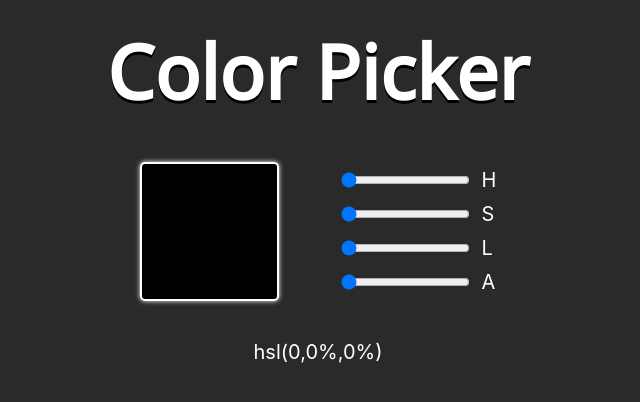
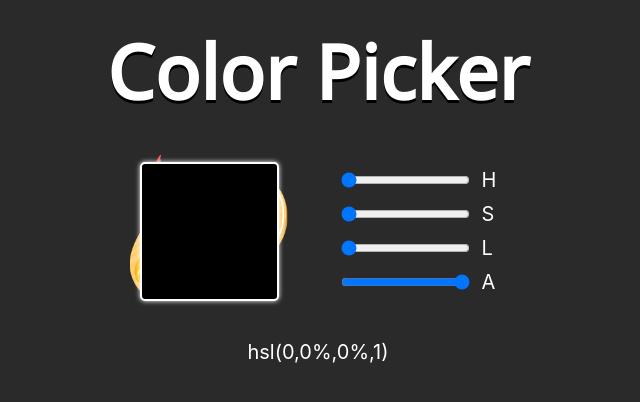
Before and after one commit to mmyenny/color-picker-2, a React (Create React App) app: page / in a window 1280 px wide. Shown: the top 402 px of the page, without its empty margins (322-962 px from the left). Built offline with nearby package versions, Linux system fonts and the light colour scheme.

Commit message:
Added image to show opacity
created function for alpha

```diff
--- a/src/App.css
+++ b/src/App.css
@@ -19,6 +19,13 @@ div.container {
   display: flex;
   justify-content: center;
   align-items: center;
+}
+
+div.backgroundBox {
+  background-image: url(./assets/palette.png);
+  background-size: 15vw;
+  background-repeat: no-repeat;
+  background-position: center;
 }
 
 div.box {
--- a/src/App.js
+++ b/src/App.js
@@ -9,7 +9,7 @@ class App extends Component {
       hue: 0,
       saturation: 0,
       lightness: 0,
-      alpha: 0
+      alpha: 1
     }
   }
 
@@ -31,23 +31,31 @@ class App extends Component {
     })
   }
 
+  updateAlpha = event => {
+    this.setState({
+      alpha: event.target.value
+    })
+  }
+
   render() {
     let color = `hsl(${this.state.hue},${this.state.saturation}%,${
       this.state.lightness
-    }%)`
+    }%,${this.state.alpha})`
     return (
       <div className="App">
         <h1
           style={{
             textShadow: `0px 3px 0.5px hsl(${this.state.hue},${
               this.state.saturation
-            }%,${this.state.lightness}%)`
+            }%,${this.state.lightness}%,${this.state.alpha})`
           }}
         >
           Color Picker
         </h1>
         <div className="container">
-          <div className="box" style={{ backgroundColor: color }} />
+          <div className="backgroundBox">
+            <div className="box" style={{ backgroundColor: color }} />
+          </div>
           <div className="sliders">
             <ul>
               <li>
@@ -86,7 +94,8 @@ class App extends Component {
                   value={this.state.alpha}
                   onChange={this.updateAlpha}
                   min="0"
-                  max="100"
+                  max="1"
+                  step=".01"
                 />
                 <label>A</label>
               </li>
```
Also changed, not shown: src/assets/palette.png (added).
